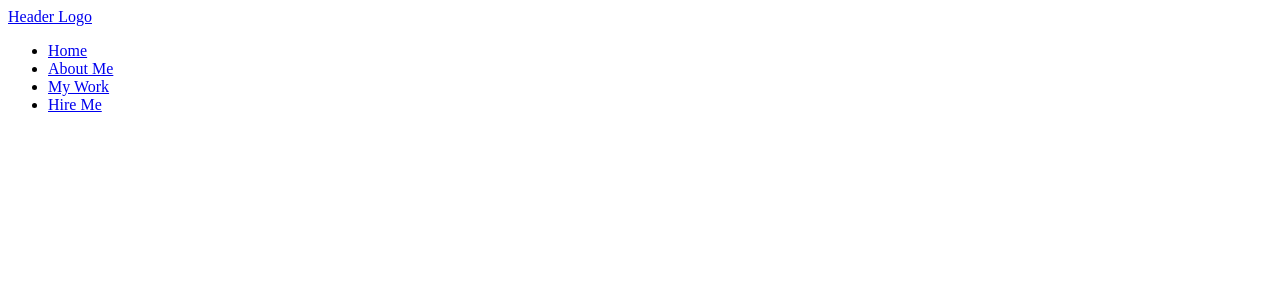
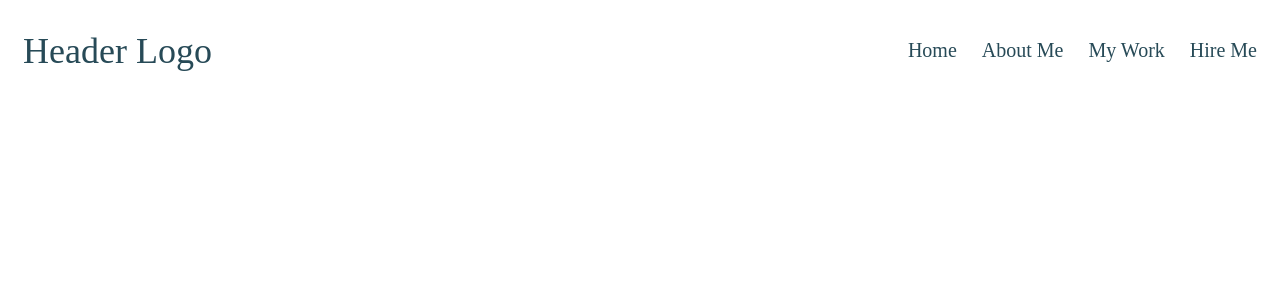
Before and after one commit to cankat-orum/personal-website, a React (Create React App) app: page / in a window 1280 px wide. Shown: the top 300 px of the page. Built offline with nearby package versions, Linux system fonts and the light colour scheme.

Commit message:
EDIT style.css
ADD navbar styling

```diff
--- a/src/components/navbar.js
+++ b/src/components/navbar.js
@@ -1,4 +1,5 @@
 import React from "react";
+import "../styles/style.css";
 
 export default function navbar() {
   return (
@@ -7,7 +8,7 @@ export default function navbar() {
         <a class="logo" href="#">
           Header Logo
         </a>
-        <ul class="navbar-ul">
+        <ul class="nav-ul">
           <li>
             <a href="#">Home</a>
           </li>
--- a/src/styles/style.css
+++ b/src/styles/style.css
@@ -9,3 +9,35 @@ html {
 *::after {
   box-sizing: inherit;
 }
+
+.nav-sem {
+  color: #fff;
+  display: flex;
+  justify-content: space-between;
+  align-items: center;
+  max-width: 1300px;
+  margin: 0 auto;
+  padding: 15px;
+}
+
+.logo {
+  font-size: 36px;
+  color: rgb(39, 74, 87);
+  text-decoration: none;
+}
+
+.nav-ul {
+  display: flex;
+}
+
+.nav-ul li {
+  list-style-type: none;
+  margin-left: 25px;
+}
+
+.nav-ul a {
+  text-decoration: none;
+  color: rgb(39, 74, 87);
+  font-size: 20px;
+  cursor: pointer;
+}
```
